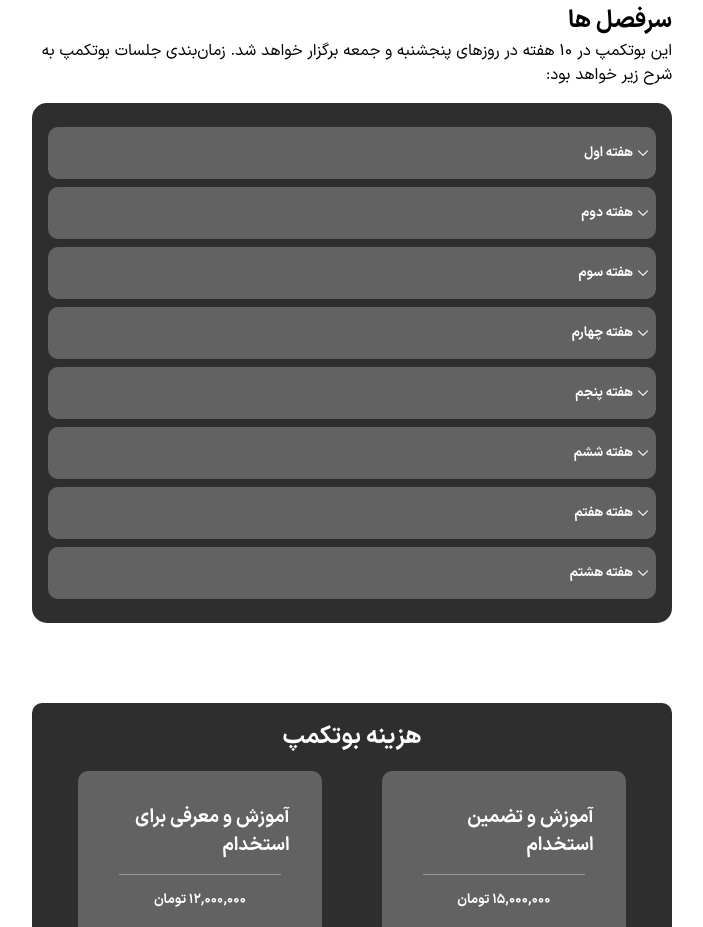
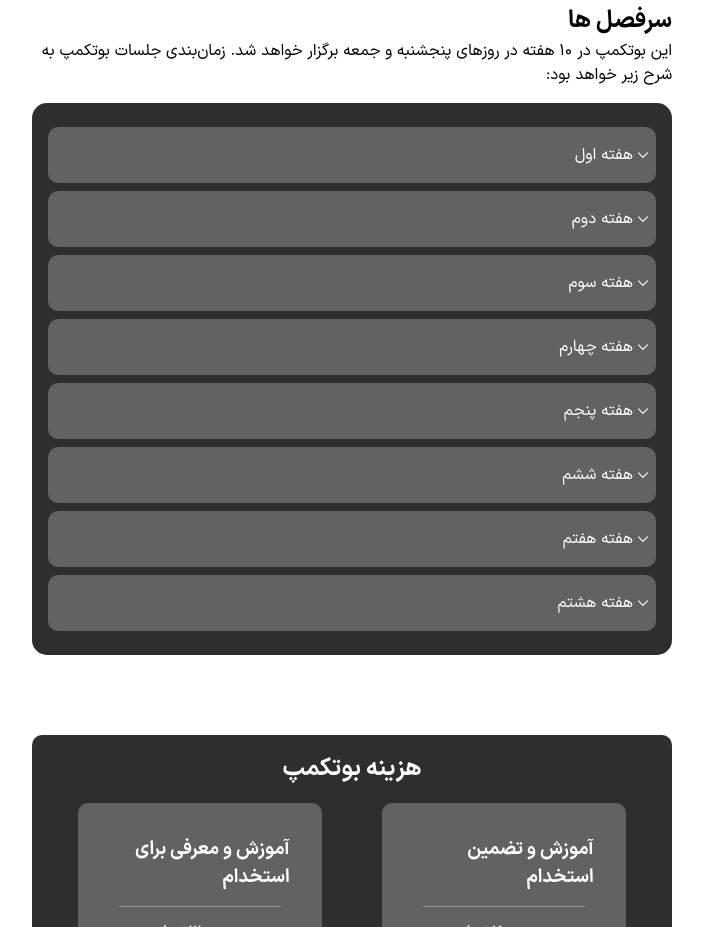
Before and after one commit to amirbt13/bootcapm-kelaasor, a plain HTML site: page index.html in a window 1280 px wide. Shown: the part 2956-3883 px from the top of the page, without its empty margins (400-1103 px from the left). Drawn offline with Linux system fonts and the light colour scheme; files whose address does not match are found by name.

Commit message:
list click update

```diff
--- a/index.html
+++ b/index.html
@@ -294,7 +294,7 @@
                     src="./assets/arrow-down.svg"
                     alt="arrow"
                   />
-                  <h5>هفته اول</h5>
+                  هفته اول
                 </div>
                 <div class="courses_list_item_detail">
                   <ul>
@@ -311,7 +311,7 @@
                     src="./assets/arrow-down.svg"
                     alt="arrow"
                   />
-                  <h5>هفته دوم</h5>
+                  هفته دوم
                 </div>
                 <div class="courses_list_item_detail">
                   <ul>
@@ -328,7 +328,7 @@
                     src="./assets/arrow-down.svg"
                     alt="arrow"
                   />
-                  <h5>هفته سوم</h5>
+                  هفته سوم
                 </div>
                 <div class="courses_list_item_detail">
                   <ul>
@@ -345,7 +345,7 @@
                     src="./assets/arrow-down.svg"
                     alt="arrow"
                   />
-                  <h5>هفته چهارم</h5>
+                  هفته چهارم
                 </div>
                 <div class="courses_list_item_detail">
                   <ul>
@@ -362,7 +362,7 @@
                     src="./assets/arrow-down.svg"
                     alt="arrow"
                   />
-                  <h5>هفته پنجم</h5>
+                  هفته پنجم
                 </div>
                 <div class="courses_list_item_detail">
                   <ul>
@@ -384,7 +384,7 @@
                     src="./assets/arrow-down.svg"
                     alt="arrow"
                   />
-                  <h5>هفته ششم</h5>
+                  هفته ششم
                 </div>
                 <div class="courses_list_item_detail">
                   <ul>
@@ -403,7 +403,7 @@
                     src="./assets/arrow-down.svg"
                     alt="arrow"
                   />
-                  <h5>هفته هفتم</h5>
+                  هفته هفتم
                 </div>
                 <div class="courses_list_item_detail">
                   <ul>
@@ -419,7 +419,7 @@
                     src="./assets/arrow-down.svg"
                     alt="arrow"
                   />
-                  <h5>هفته هشتم</h5>
+                  هفته هشتم
                 </div>
                 <div class="courses_list_item_detail">
                   <ul>
@@ -568,6 +568,7 @@
         </div>
       </div>
     </div>
+
     <script src="./script.js"></script>
   </body>
 </html>
--- a/style.css
+++ b/style.css
@@ -399,6 +399,9 @@
 .courses_list_item_main {
   padding: 1rem 0.5rem;
   display: flex;
+  cursor: pointer;
+  position: relative;
+  z-index: 20;
 }
 .courses_list_item_detail {
   width: 100%;
```
Also changed, not shown: script.js (+12 -8 lines).
